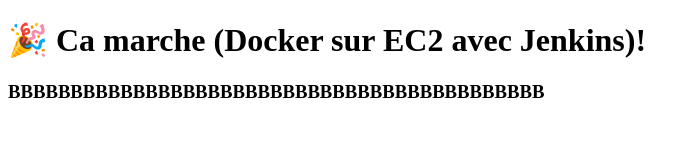
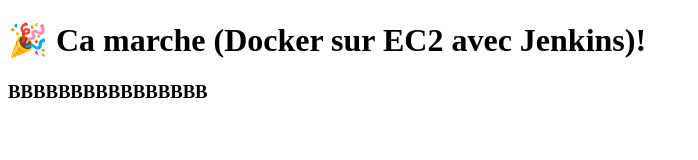
Before and after one commit to ruben-cardoso1/testDockerfile, a plain HTML site: page index.html in a window 1280 px wide. Shown: the whole page, without its empty margins (0-698 px from the left). Drawn offline with Linux system fonts and the light colour scheme.

Commit message:
Update index.html

```diff
--- a/index.html
+++ b/index.html
@@ -6,6 +6,6 @@
 </head>
 <body>
   <h1>🎉 Ca marche  (Docker sur EC2 avec Jenkins)!</h1>
-  <h3>BBBBBBBBBBBBBBBBBBBBBBBBBBBBBBBBBBBBBBBBBBB</h3>
+  <h3>BBBBBBBBBBBBBBBB</h3>
 </body>
 </html>
```
